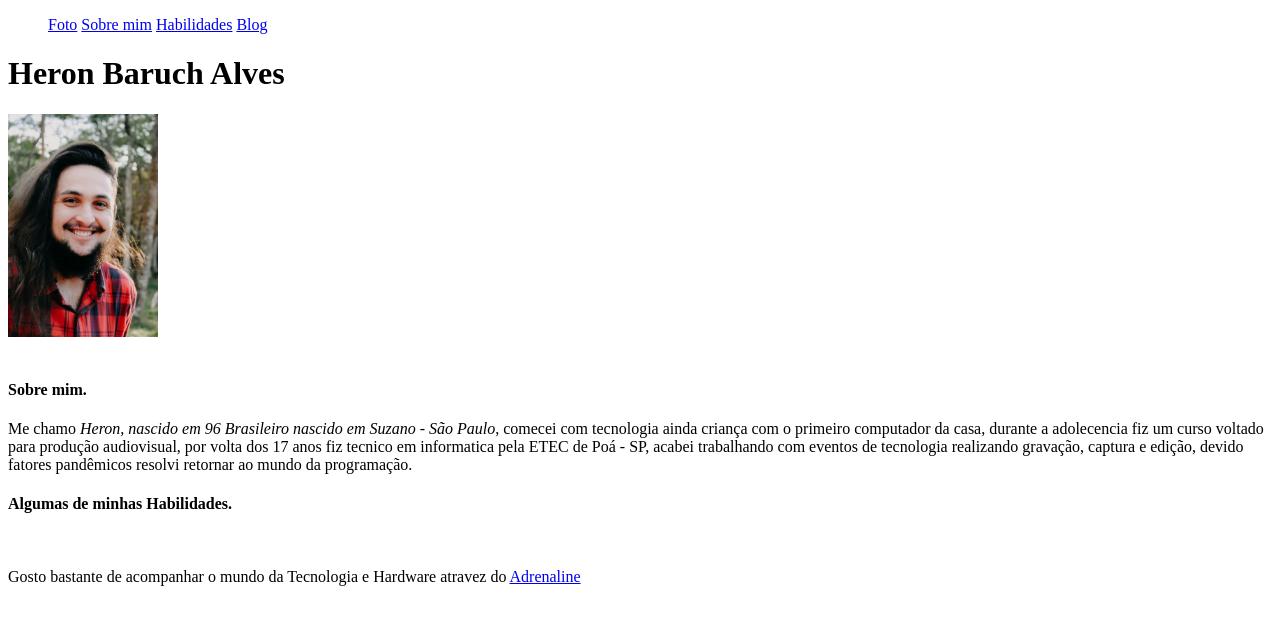
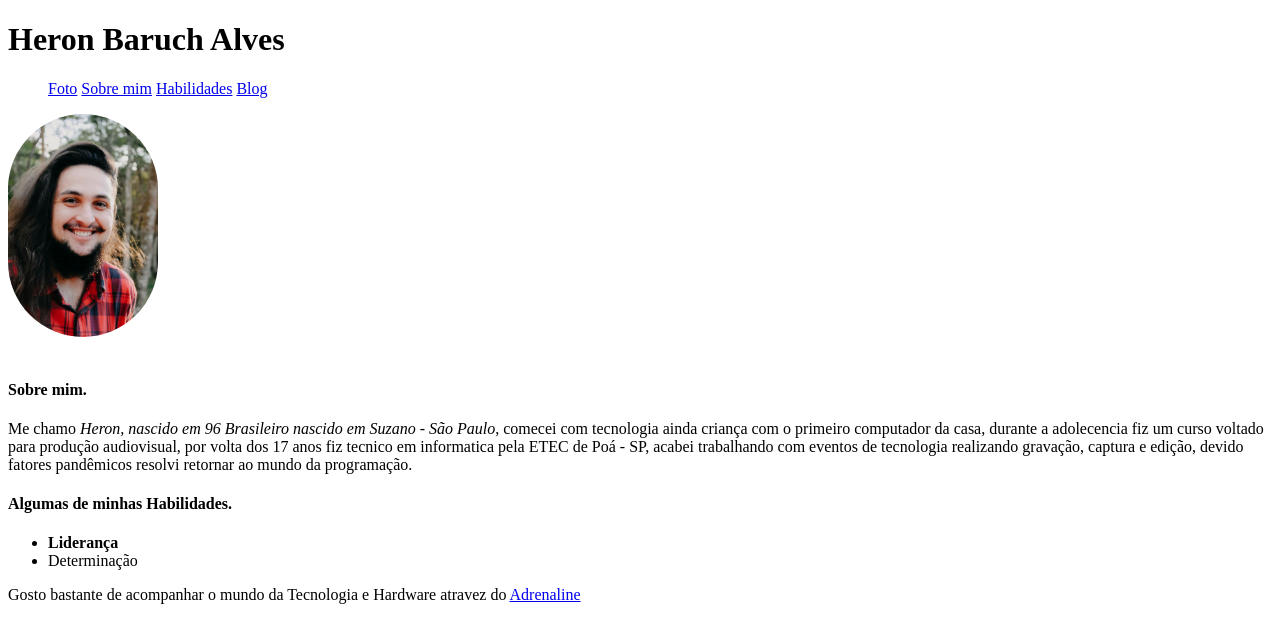
Before and after one commit to heronbaruch/heronbaruch-0, a plain HTML site: page index.html in a window 1280 px wide. Drawn offline with Linux system fonts and the light colour scheme.

Commit message:
alguns testes implementação css

```diff
--- a/index.html
+++ b/index.html
@@ -3,11 +3,16 @@
 
 <head>
   <meta charset="UTF-8">
-  <title>HTML</title>
+  <title>Portifólio</title>
   <link rel="stylesheet" href="style.css">
 </head>
 
 <body>
+
+  <header>
+    <h1>Heron Baruch Alves</h1>
+  </header>
+
 <nav>
   <ul class=nav-menu>
     <li><a href="#foto">Foto</a></li>
@@ -17,10 +22,8 @@
   </ul>
 </nav>
 
-  <h1>Heron Baruch Alves</h1>
-
   <img src="./images/Heron-foto-boa.jpg" alt="Foto homem sorrindo, cabelo longo, barba cumprida, vestindo camisa xadrez"
-    width="150px" id="foto">
+    width="150px" id="foto" class="foto-perfil">
   <br>
   <br>
   <h4 id="sobre-mim">Sobre mim.</h4>
@@ -29,7 +32,8 @@
   <br>
   <h4 id="habilidades">Algumas de minhas Habilidades.</h4>
   <ul>
-    <br>
+    <li><strong>Liderança</strong></li>
+    <li>Determinação</li>
 
   </ul>
 
--- a/style.css
+++ b/style.css
@@ -1,3 +1,8 @@
 .nav-menu li {
     display: inline-block;
 }
+
+.foto-perfil{
+    border-color: darkslategray;
+    border-radius: 150px;
+}
```
